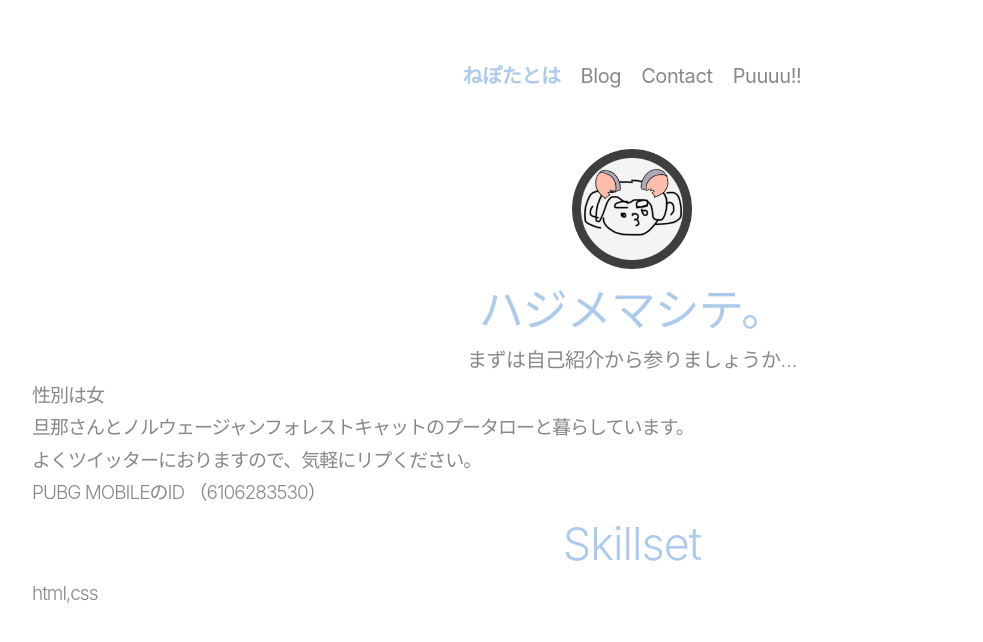
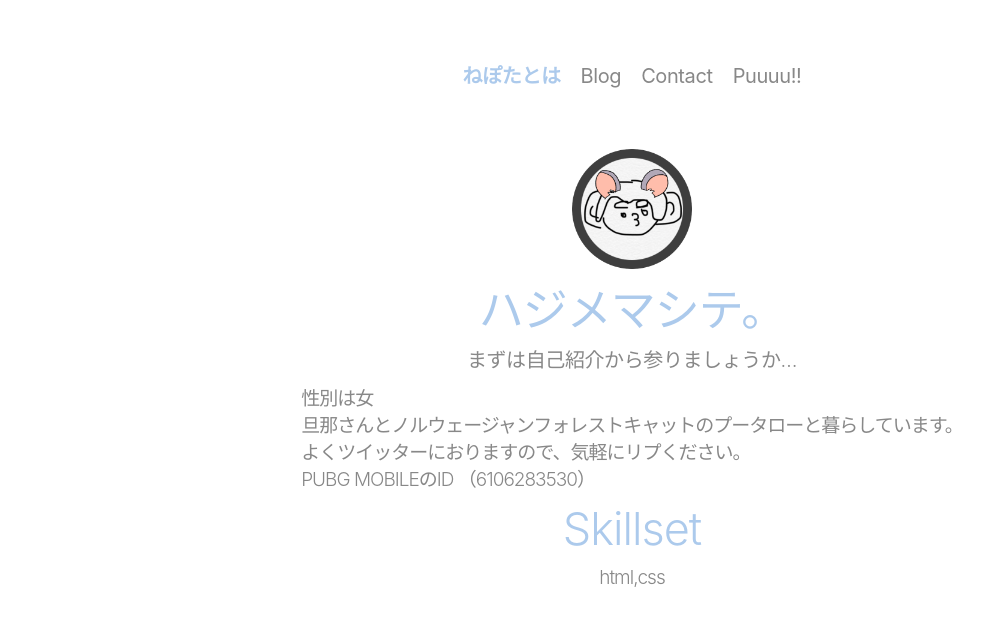
Before and after one commit to aya-nitta/nepotaya, a Next.js app: page / in a window 1280 px wide. Shown: the top 642 px of the page, without its empty margins (8-991 px from the left). Built offline with nearby package versions, Linux system fonts and the light colour scheme.

Commit message:
不要なレイアウトを削除しました

```diff
--- a/src/styles/shared.module.css
+++ b/src/styles/shared.module.css
@@ -13,11 +13,6 @@
   color: #888;
   font-weight: 300;
   font-size: 0.95rem;
-  line-height: 1.7;
-  width: 1200px;
-  padding: 2px;
-  background: var(--bg);
-  margin: var(--gap-half)  auto;
   display: inline-block;
   text-align: left;
 }
```
